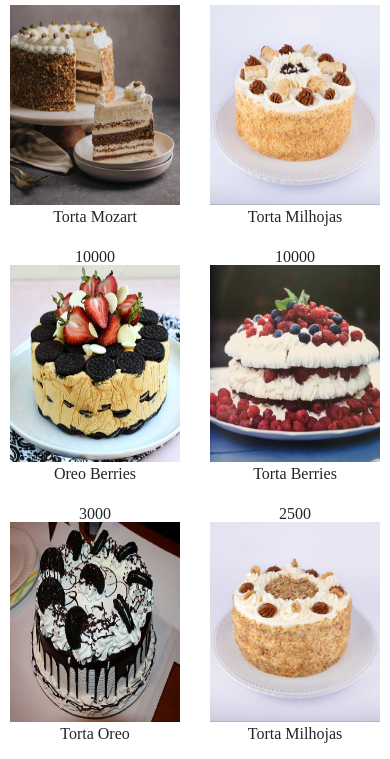
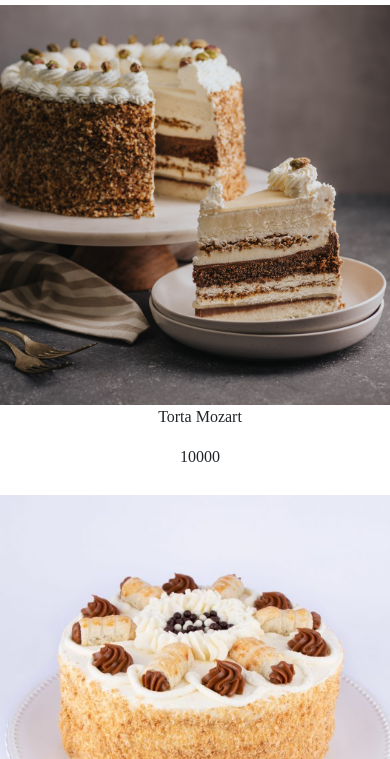
Before and after one commit to Ivanolmedo/Ivan-olmedo-coder, a plain HTML site: page pages/catalogo.html in a window 390 px wide. Shown: the part 177-936 px from the top of the page. Drawn offline with nearby package versions, Linux system fonts and the light colour scheme; a web font is replaced by a local one.

Commit message:
correccion nombres archivos scss y responsive

```diff
--- a/scss/main.scss
+++ b/scss/_main.scss
@@ -58,6 +58,7 @@
     width: 400px;
     margin: 0 auto;
     height: 400px;
+    object-fit: cover;
   }
 
   .contenedor {
--- a/scss/responsive.scss
+++ b/scss/_responsive.scss
@@ -10,13 +10,7 @@
   }
 
   .productos {
-    grid-template-columns: repeat(2, 1fr);
-  }
-
-  .producto {
-    width: 100%;
-    height: 80%;
-    padding: 0 10px;
+    grid-template-columns: repeat(1, 1fr);
   }
 
   .mapa {
```
Also changed, not shown: css/style.css, scss/_base.scss (renamed from scss/base.scss), scss/_footer.scss (renamed from scss/footer.scss), scss/_forms.scss (renamed from scss/forms.scss), scss/_header.scss (renamed from scss/header.scss), scss/_mixins.scss (renamed from scss/mixins.scss), scss/_variables.scss (renamed from scss/variables.scss), 1 other file.
